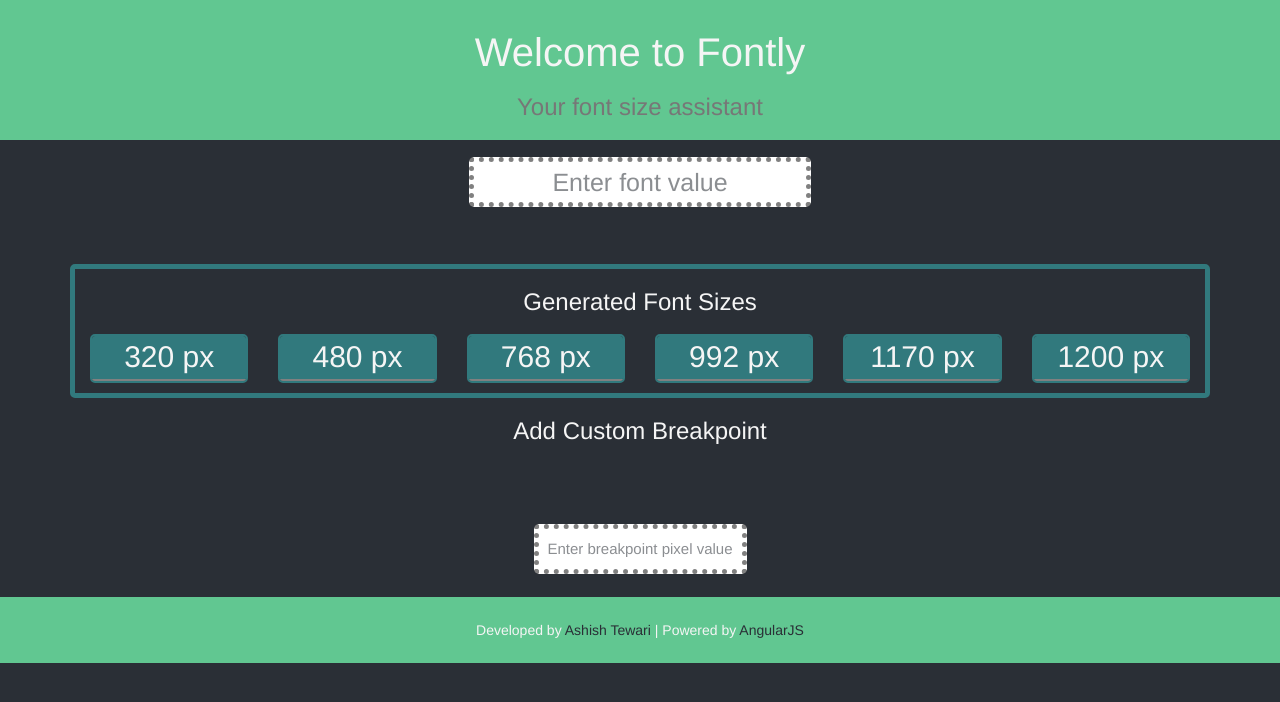
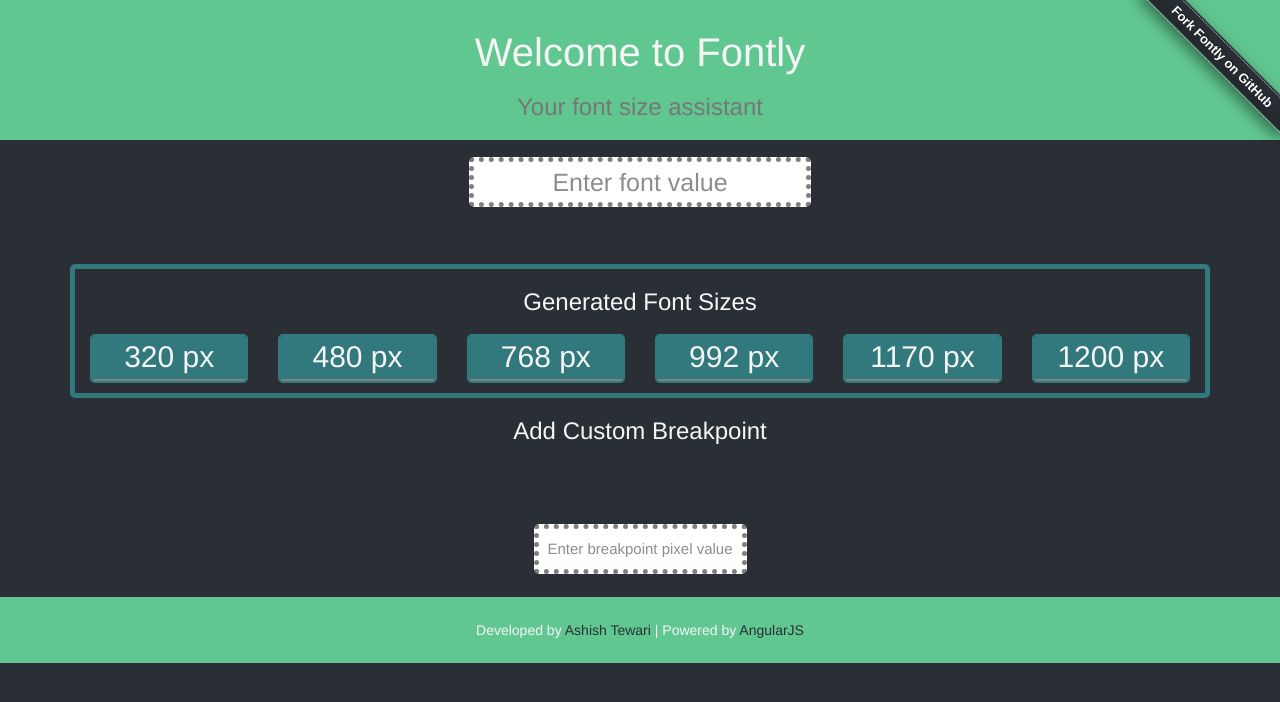
Before and after one commit to ashishkrtewari/fontly, a plain HTML site: page index.html in a window 1280 px wide. Drawn offline with Linux system fonts and the light colour scheme.

Commit message:
Added Git hub Link

```diff
--- a/css/style.css
+++ b/css/style.css
@@ -4,6 +4,69 @@ body{
   font-family: ;
 }
 /*======Header=====*/
+  /*!
+ * "Fork me on GitHub" CSS ribbon v0.2.0 | MIT License
+ * https://github.com/simonwhitaker/github-fork-ribbon-css
+*/.github-fork-ribbon {
+	width:12.1em;
+	height:12.1em;
+	position:absolute;
+	overflow:hidden;
+	top:0;
+	right:0;
+	z-index:9999;
+	pointer-events:none;
+	font-size:13px;
+	text-decoration:none;
+	text-indent:-999999px
+}
+.github-fork-ribbon.fixed {
+	position:fixed
+}
+.github-fork-ribbon:before,.github-fork-ribbon:after {
+	position:absolute;
+	display:block;
+	width:15.38em;
+	height:2em;
+	top:3.23em;
+	right:-3.23em;
+	-webkit-transform:rotate(45deg);
+	-moz-transform:rotate(45deg);
+	-ms-transform:rotate(45deg);
+	-o-transform:rotate(45deg);
+	transform:rotate(45deg)
+}
+.github-fork-ribbon:before {
+	content:"";
+	padding:.38em 0;
+	background-color:#2A2F36;
+	background-image:-webkit-gradient(linear,left top,left bottom,from(rgba(0,0,0,0)),to(rgba(0,0,0,0.15)));
+	background-image:-webkit-linear-gradient(top,rgba(0,0,0,0),rgba(0,0,0,0.15));
+	background-image:-moz-linear-gradient(top,rgba(0,0,0,0),rgba(0,0,0,0.15));
+	background-image:-ms-linear-gradient(top,rgba(0,0,0,0),rgba(0,0,0,0.15));
+	background-image:-o-linear-gradient(top,rgba(0,0,0,0),rgba(0,0,0,0.15));
+	background-image:linear-gradient(to bottom,rgba(0,0,0,0),rgba(0,0,0,0.15));
+	-webkit-box-shadow:0 .15em .23em 0 rgba(0,0,0,0.5);
+	-moz-box-shadow:0 .15em .23em 0 rgba(0,0,0,0.5);
+	box-shadow:0 0.45em 1.13em 0 rgba(0,0,0,0.5);
+	pointer-events:auto
+}
+.github-fork-ribbon:after {
+	content:attr(title);
+	color:#fff;
+	font:700 1em "Helvetica Neue",Helvetica,Arial,sans-serif;
+	line-height:1.54em;
+	text-decoration:none;
+	text-shadow:0 -.08em rgba(0,0,0,0.5);
+	text-align:center;
+	text-indent:0;
+	padding:.15em 0;
+	margin:.15em 0;
+	border-width:.08em 0;
+	border-style:dotted;
+	border-color:#fff;
+	border-color:rgba(255,255,255,0.7)
+}
 header {
     background-color: #61C791;
     padding: 10px;
--- a/index.html
+++ b/index.html
@@ -10,6 +10,7 @@
 </head>
 
 <body>
+  <a class="github-fork-ribbon" href="https://github.com/cooltewari/fontly" title="Fork Fontly on GitHub">Fork Fontly on GitHub</a>
     <header>
         <h1 class="text-center">Welcome to Fontly</h1>
         <h3 class="text-center text-muted">Your font size assistant</h3>
```
